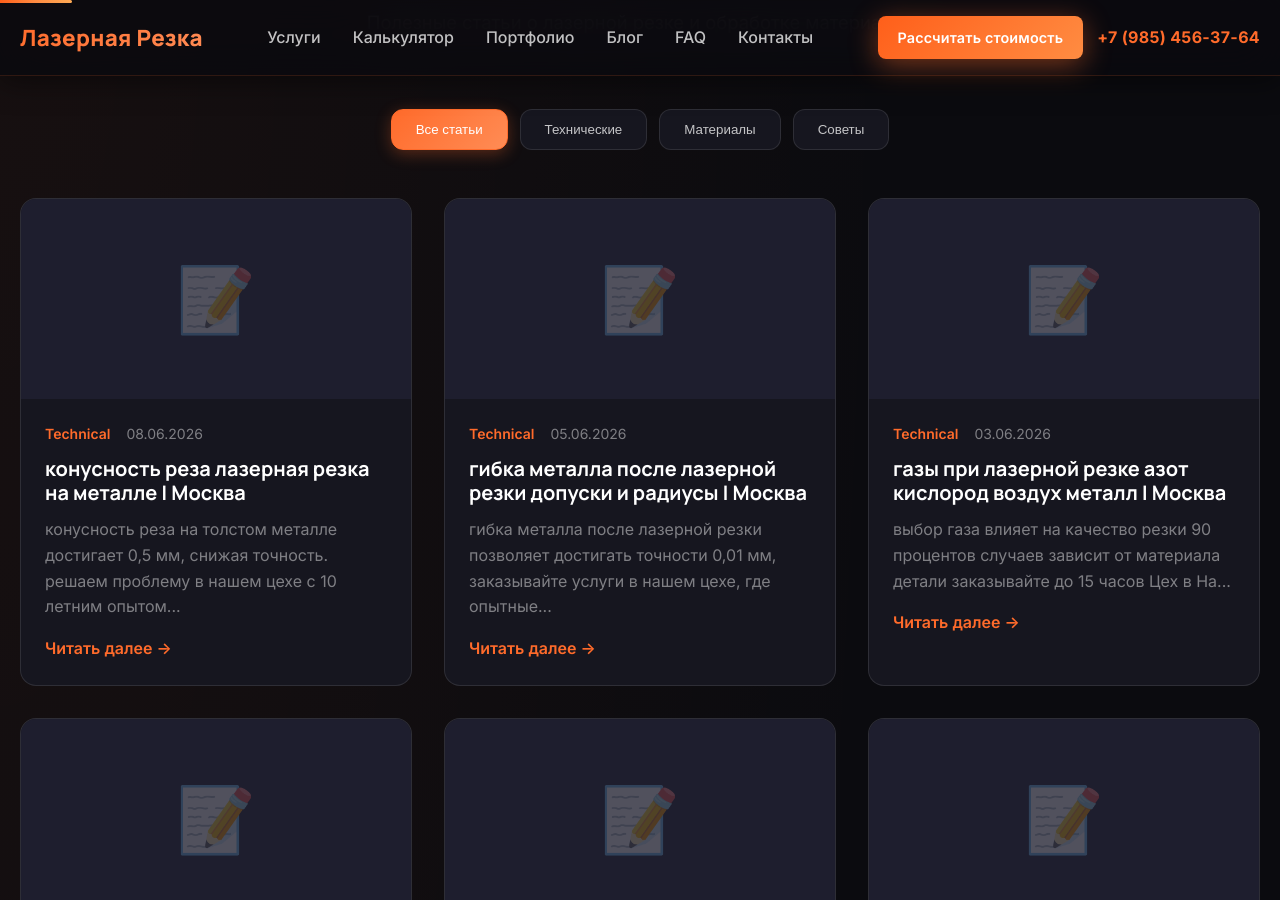
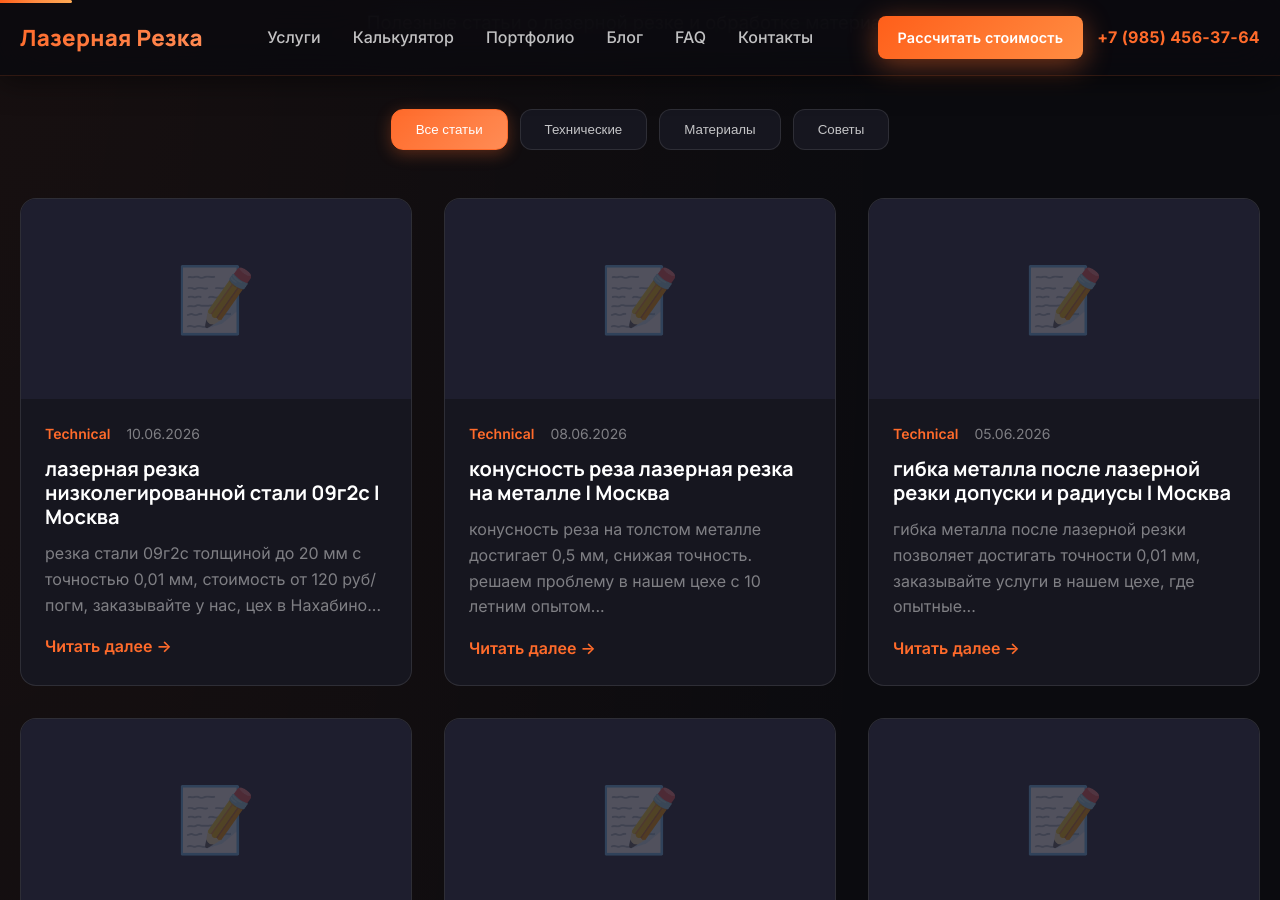
Before and after one commit to kaylas000/lazer-rezka, a Jekyll site: the page built from pages/blog.html, in a window 1280 px wide and 900 px high, scrolled down 281 px. Built offline with Jekyll 4.4.1, drawn with Linux system fonts in a browser that asks for light colours; part of the change alters nothing that is shown.

Commit message:
🤖 Auto-publish: лазерная резка низколегированной стали 09г2с | Москва

```diff
--- a/_data/faq_from_posts.yml
+++ b/_data/faq_from_posts.yml
@@ -179,3 +179,11 @@
   post_title: конусность реза лазерная резка на металле | Москва
   post_url: /blog/2026/06/konusnost-reza/
   question: Что такое конусность реза?
+- answer: Лазерная резка низколегированной стали 09Г2С возможна до толщины 20 мм.
+    При этом точность резки может достигать ±0,01 мм, что соответствует толщине человеческого
+    волоса. Для наиболее точных результатов рекомендуется использовать векторные замкнутые
+    контуры и толщину линий 0,01 мм в файлах DXF или SVG.
+  category: materials
+  post_title: лазерная резка низколегированной стали 09г2с | Москва
+  post_url: /blog/2026/06/rezka-stali-09g2s/
+  question: Лазерная резка 09Г2С
--- /dev/null
+++ b/_posts/2026-06-10-rezka-stali-09g2s.md
@@ -0,0 +1,49 @@
+---
+author: Цех лазерной резки
+category: technical
+date: 2026-06-10 10:06:49 +0300
+description: резка стали 09г2с толщиной до 20 мм с точностью 0,01 мм, стоимость от
+  120 руб/погм, заказывайте у нас, цех в Нахабино, Москва и МО
+generated: false
+keywords: лазерная резка, резка низколегированной стали, металлообработка, услуги
+  лазерной резки, Москва, Нахабино
+layout: post
+reviewed: true
+slug: rezka-stali-09g2s
+tags:
+- резка стали
+- низколегированная сталь
+- 09г2с
+- лазерная резка
+title: лазерная резка низколегированной стали 09г2с | Москва
+---
+
+## Введение
+Лазерная резка низколегированной стали 09Г2С в Москве и Нахабино является востребованной услугой среди производителей и заказчиков металлоизделий. В нашем цехе, расположенном в Нахабино, Московской области, мы предлагаем высокоточные услуги лазерной резки металлов, включая низколегированную сталь 09Г2С. С волоконным лазером 3 кВт и точностью позиционирования ±0.01 мм мы можем обеспечить высокое качество резки для различных отраслей промышленности. Наша компания работает с 2020 года и выполнила более 500 заказов, что подтверждает наше опыта и надежность.
+
+## Технические характеристики
+### Технические возможности
+В нашем цехе мы используем современное оборудование, которое позволяет нам резать металлы различной толщины. Мы можем резать сталь до 20 мм, нержавейку до 12 мм, алюминий до 10 мм и медь/латунь до 6 мм. Это позволяет нам выполнять заказы различных сложностей и обеспечивать высокое качество резки. Кроме того, наши специалисты имеют опыт работы с различными материалами и могут подобрать оптимальные режимы резки для каждого конкретного случая.
+
+## Процесс резки
+### Подготовка и раскрой
+Перед началом резки мы проводим тщательную подготовку материала, включая очистку и проверку на отсутствие дефектов. Затем мы выполняем раскрой металла по заданным контурам, используя систему ЧПУ. Это позволяет нам обеспечить высокую точность и качество резки, а также минимизировать количество отходов.
+
+## Практические советы
+- Для обеспечения высокой точности резки важно предоставлять точные чертежи и контуры.
+- При выборе материала следует учитывать допуски и квалитет, необходимые для конкретного изделия.
+- Для снижения стоимости резки можно использовать полилайн вместо контура.
+- Для обеспечения высокого качества кромки следует использовать оптимальные режимы резки.
+- Для заказов большого объема можно использовать услуги раскроя и гибки металла.
+- Для обеспечения защиты от коррозии можно использовать услуги порошковой покраски.
+
+## Часто задаваемые вопросы
+- Какова точность резки низколегированной стали 09Г2С в вашем цехе?
+В нашем цехе точность резки составляет ±0.01 мм, что позволяет нам обеспечить высокое качество изделий.
+- Можно ли резать низколегированную сталь 09Г2С толщиной более 20 мм?
+Нет, в нашем цехе мы можем резать сталь толщиной до 20 мм. Для толще материалов необходимо использовать другие методы резки.
+- Какова стоимость резки низколегированной стали 09Г2С в вашем цехе?
+Стоимость резки зависит от толщины материала, количества изделий и других факторов. Мы предлагаем [расчет стоимости](/calculator/) на нашем сайте.
+
+## Заключение
+Лазерная резка низколегированной стали 09Г2С в нашем цехе в Нахабино, Московской области, является высокоточной и качественной услугой. Мы пред
```
